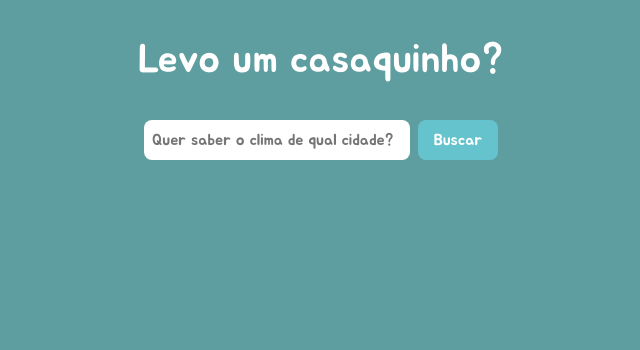
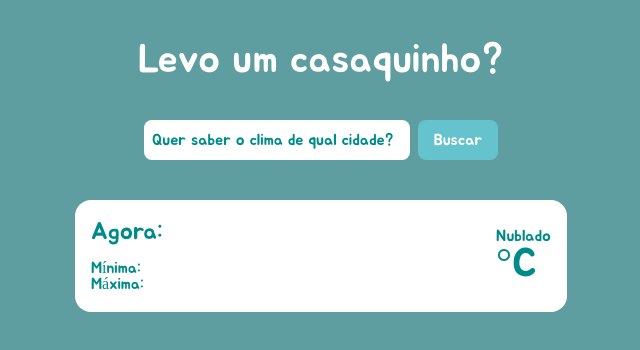
Before and after one commit to montenegroleticia/Weather, a React (Vite) app: page / in a window 1280 px wide. Shown: the top 350 px of the page, without its empty margins (319-959 px from the left). Built offline with nearby package versions, Linux system fonts and the light colour scheme.

Commit message:
ChangeBar Layout

```diff
--- a/src/App.jsx
+++ b/src/App.jsx
@@ -1,11 +1,9 @@
-import SearchBar from "./components/SearchBar/inde";
 import HomePage from "./pages/HomePage";
 
 function App() {
   return (
     <>
       <HomePage />
-      <SearchBar />
     </>
   );
 }
--- /dev/null
+++ b/src/components/ChangeBar/index.jsx
@@ -0,0 +1,21 @@
+import { ContainerChangeBar, ContainerLeft, ContainerRight } from "./style";
+
+function ChangeBar() {
+  return (
+    <ContainerChangeBar>
+      <ContainerLeft>
+        <h3>Agora:</h3>
+        <div>
+          <p>Mínima: </p>
+          <p>Máxima: </p>
+        </div>
+      </ContainerLeft>
+      <ContainerRight>
+        <p>Nublado</p>
+        <h1>°C</h1>
+      </ContainerRight>
+    </ContainerChangeBar>
+  );
+}
+
+export default ChangeBar;
--- /dev/null
+++ b/src/components/ChangeBar/style.jsx
@@ -0,0 +1,39 @@
+import styled from "styled-components";
+
+export const ContainerChangeBar = styled.div`
+  display: flex;
+  justify-content: space-between;
+  align-items: center;
+
+  width: 460px;
+  height: 80px;
+  border-radius: 16px;
+  background-color: #fff;
+  padding: 16px;
+  margin: 40px;
+
+  font-family: "Jua";
+  color: darkcyan;
+`;
+
+export const ContainerLeft = styled.div`
+  div {
+    margin-top: 16px;
+  }
+  h3 {
+    font-size: 24px;
+  }
+  p {
+    font-size: 16px;
+  }
+`;
+
+export const ContainerRight = styled.div`
+  p {
+    text-align: end;
+    font-size: 16px;
+  }
+  h1 {
+    font-size: 40px;
+  }
+`;
--- a/src/components/SearchBar/style.jsx
+++ b/src/components/SearchBar/style.jsx
@@ -14,6 +14,9 @@ export const ContainerSearch = styled.div`
     outline: none;
     font-family: "Jua";
     font-size: 16px;
+    &::placeholder {
+      color: darkcyan;
+    }
   }
   button {
     width: 80px;
--- a/src/pages/HomePage/index.jsx
+++ b/src/pages/HomePage/index.jsx
@@ -1,10 +1,15 @@
 import Header from "../../components/Header/index";
+import SearchBar from "../../components/SearchBar/index";
+import ChangeBar from "../../components/ChangeBar/index";
+import { ContainerHome } from "./style";
 
 function HomePage() {
   return (
-    <>
+    <ContainerHome>
       <Header />
-    </>
+      <SearchBar />
+      <ChangeBar />
+    </ContainerHome>
   );
 }
 
--- /dev/null
+++ b/src/pages/HomePage/style.jsx
@@ -0,0 +1,8 @@
+import styled from "styled-components";
+
+export const ContainerHome = styled.div`
+  display: flex;
+  justify-content: center;
+  align-items: center;
+  flex-direction: column;
+`;
```
Also changed, not shown: src/components/SearchBar/index.jsx (renamed from src/components/SearchBar/inde.jsx).
